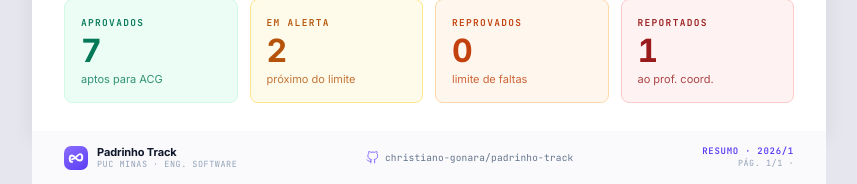
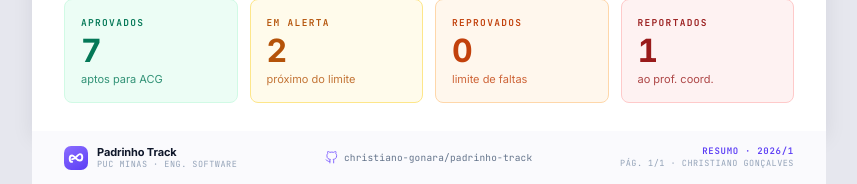
Before and after one commit to christiano-gonara/padrinho-track, a Flask app: page /relatorio/resumo in a window 1280 px wide. Shown: the part 663-847 px from the top of the page, without its empty margins (211-1068 px from the left). Run offline with Flask 3, Linux system fonts and the light colour scheme; data that the repository does not hold is empty; parts of the project's set-up code (start-up, migrations or seed data) failed here and were passed over.

Commit message:
fix: rodapé resumo semestre com nome correto
Co-Authored-By: Claude Sonnet 4.6 <noreply@anthropic.com>

```diff
--- a/templates/pages/relatorio_resumo_semestre.html
+++ b/templates/pages/relatorio_resumo_semestre.html
@@ -243,7 +243,7 @@
       <!-- meta -->
       <div style="text-align:right;line-height:1.4;">
         <div style="font-family:'JetBrains Mono',monospace;font-size:9px;color:#5b3df5;letter-spacing:0.08em;text-transform:uppercase;font-weight:600;">Resumo · {{ config.semestre }}</div>
-        <div style="font-family:'JetBrains Mono',monospace;font-size:8.5px;color:#94a3b8;letter-spacing:0.06em;text-transform:uppercase;">Pág. 1/1 · {{ config.coordenadora_geral }}</div>
+        <div style="font-family:'JetBrains Mono',monospace;font-size:8.5px;color:#94a3b8;letter-spacing:0.06em;text-transform:uppercase;">Pág. 1/1 · Christiano Gonçalves</div>
       </div>
     </div>
   </div>
```
